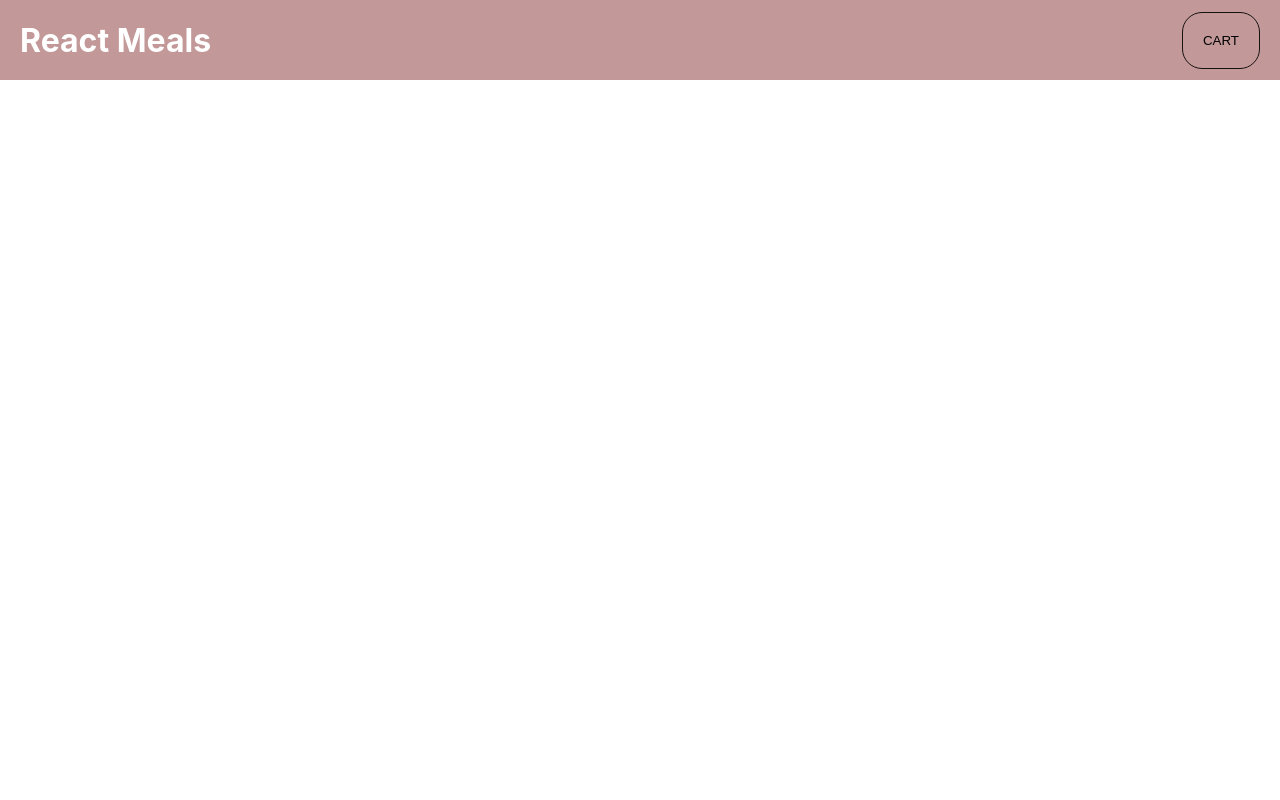
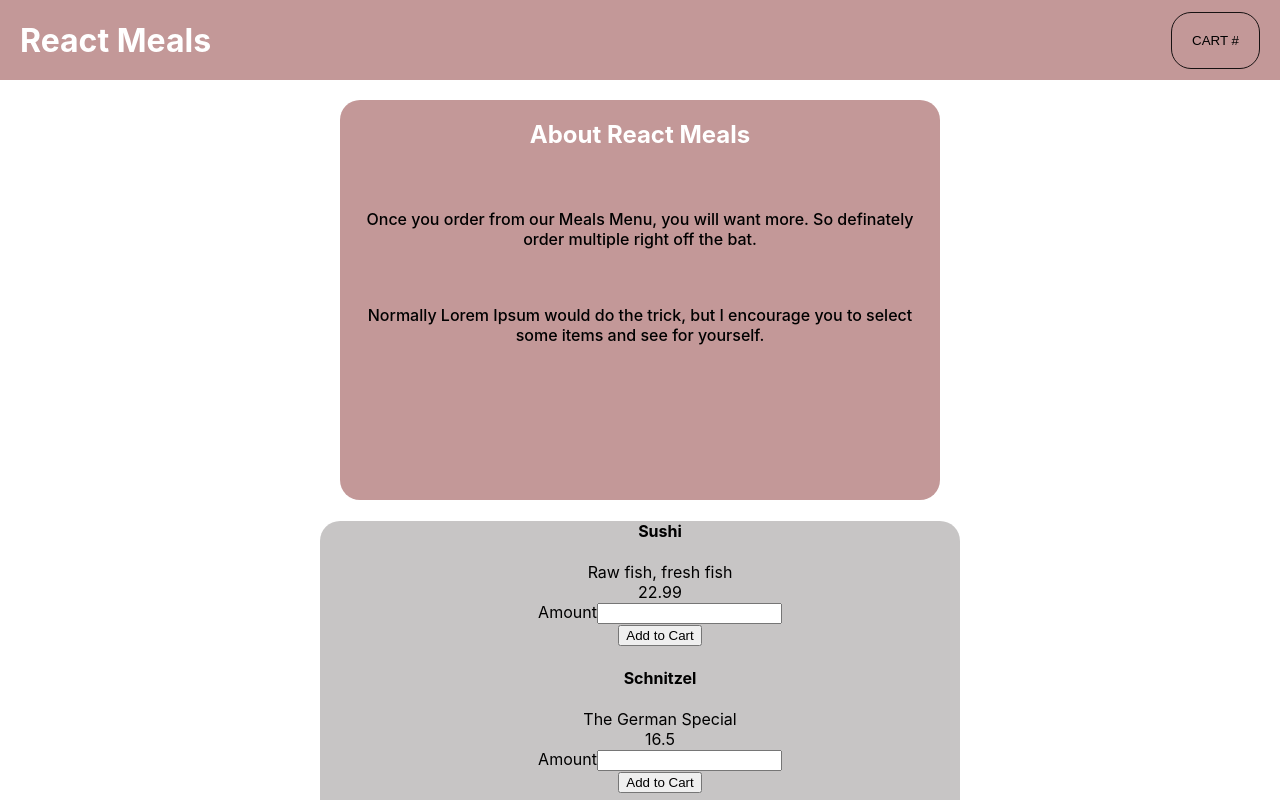
Before and after one commit to alltrust/React-Menu, a React (Create React App) app: page / in a window 1280 px wide. Shown: the top 800 px of the page. Built offline with nearby package versions, Linux system fonts and the light colour scheme.

Commit message:
updated context/provider

```diff
--- a/public/index.html
+++ b/public/index.html
@@ -27,6 +27,8 @@
   </head>
   <body>
     <noscript>You need to enable JavaScript to run this app.</noscript>
+    <div id="overlay"></div>
+    <div id="modal"></div>
     <div id="root"></div>
     <!--
       This HTML file is a template.
--- a/src/App.js
+++ b/src/App.js
@@ -1,34 +1,209 @@
-import styles from './App.module.css'
+import React, { useState, useContext } from "react";
+import ReactDOM from "react-dom";
+import styles from "./App.module.css";
+import SelectedMealItemsProvider from "./store/SelectedMealsProvider";
 
 function App() {
+  console.log("app");
   return (
     <div className={styles.App}>
-      <Header/>
+      <SelectedMealItemsProvider>
+        <Header />
+        <Main />
+      </SelectedMealItemsProvider>
     </div>
   );
 }
 
-const Header = ()=>{
-  return(
+const Header = () => {
+  const [showModal, setShowModal] = useState(false);
+
+  const showModalHandler = () => {
+    setShowModal(true);
+  };
+  const closeModalHandler = () => {
+    setShowModal(false);
+  };
+  console.log("header");
+  return (
     <div className={styles.mainHeader}>
-      <h1 >
-        React Meals
-      </h1>
-      <Button className={`${styles.button} ${styles.buttonLarge}`} type="button">CART</Button>
+      <h1>React Meals</h1>
+      <Button
+        className={`${styles.button} ${styles.buttonLarge}`}
+        type="button"
+        onClick={showModalHandler}
+      >
+        CART <span>#</span>
+      </Button>
+      {showModal && <ModalWithOverlay closeModal={closeModalHandler} />}
+    </div>
+  );
+};
 
+const ModalWithOverlay = ({ closeModal }) => {
+  const Overlay = () => {
+    return <div className={styles.overlay} onClick={closeModal}></div>;
+  };
+  const Modal = () => {
+    return (
+      <div className={styles.modal}>
+        <div>
+          <h3>price</h3>
+          <h3>name</h3>
+          <h3>amount</h3>
+        </div>
+        <Button onClick={closeModal}>CLOSE</Button>
+      </div>
+    );
+  };
+  return (
+    <React.Fragment>
+      {ReactDOM.createPortal(<Overlay />, document.getElementById("overlay"))}
+      {ReactDOM.createPortal(<Modal />, document.getElementById("modal"))}
+    </React.Fragment>
+  );
+};
+
+const Button = ({ type, children, className, onClick }) => {
+  return (
+    <>
+      <button type={type} className={className} onClick={onClick}>
+        {children}
+      </button>
+    </>
+  );
+};
+
+const Main = () => {
+  console.log("main");
+  return (
+    <div>
+      <div className={styles.content}>
+        <h2 className={styles.contentHeading}>About React Meals</h2>
+        <p>
+          Once you order from our Meals Menu, you will want more. So definately
+          order multiple right off the bat.
+        </p>
+        <p>
+          Normally Lorem Ipsum would do the trick, but I encourage you to select
+          some items and see for yourself.
+        </p>
+      </div>
+      <Menu />
     </div>
-  )
-}
+  );
+};
 
-const Button = ({type, children, className})=>{
-  return(
-    <>
-    <button type={type} className={className}>
-      {children}
-    </button>
-    </>
+const Menu = () => {
+  console.log("menu");
+  const DUMMY_DATA = [
+    {
+      id: 1,
+      food: "Sushi",
+      description: "Raw fish, fresh fish",
+      price: 22.99,
+    },
+    {
+      id: 2,
+      food: "Schnitzel",
+      description: "The German Special",
+      price: 16.5,
+    },
+    {
+      id: 3,
+      food: "Beef burger",
+      description: "100% beeeef",
+      price: 15.99,
+    },
+    {
+      id: 4,
+      food: "Nacatamale",
+      description: "Tamales, Nica style",
+      price: 18.99,
+    },
+  ];
+  const mealItems = DUMMY_DATA;
 
-  )
-}
+  return (
+    <div className={styles.menuMealItems}>
+      <ul>
+        {mealItems.map((meal) => {
+          return (
+            <div key={meal.id} meal={meal} className={styles.mealItem}>
+              <h4>{meal.food}</h4>
+              <div>{meal.description}</div>
+              <div>{meal.price}</div>
+              <FormInput meal={meal} />
+            </div>
+          );
+        })}
+      </ul>
+    </div>
+  );
+};
+
+//CONTEXT & CONTEXT PROVIDER
+
+//ENd of create component
+
+const FormInput = ({ meal }) => {
+  const [mealAmount, setMealAmount] = useState({});
+  // const mealAmountRef = React.createRef()
+
+  // const onSaveMeals=()=>{
+  //   mealsContext.addMeals({
+  //     id: meal.id,
+  //     name:meal.food,
+  //     price:meal.price,
+  //     amount:mealAmount
+  //   })
+  // }
+
+  const handleAmountInput = (event) => {
+    setMealAmount(event.target.value);
+  };
+
+  const onSubmitHandler = (event) => {
+    event.preventDefault();
+    const selectedMealItems = {
+      meal: meal,
+      mealAmount: mealAmount,
+    };
+    console.log(selectedMealItems);
+    // onSaveMeals(selectedMealItems);
+  };
+  return (
+    <form onSubmit={onSubmitHandler}>
+      <MealInputWithLabel
+        handleAmountInput={handleAmountInput}
+        value={mealAmount}
+        meal={meal}
+        // ref={mealAmountRef}
+      />
+      <Button type="submit" className={`${styles.button}${styles.buttonSmall}`}>
+        Add to Cart
+      </Button>
+    </form>
+  );
+};
+
+const MealInputWithLabel = ({ meal, mealAmount, handleAmountInput }) => {
+  console.log("meal item reached");
+
+  return (
+    <div>
+      <label htmlFor={meal.id}>Amount</label>
+      <input
+        // ref={ref}
+        onChange={handleAmountInput}
+        id={meal.id}
+        meal={meal}
+        min="1"
+        value={mealAmount}
+        type="number"
+      ></input>
+    </div>
+  );
+};
 
 export default App;
--- a/src/App.module.css
+++ b/src/App.module.css
@@ -26,6 +26,7 @@ body {
 .mainHeader>h1{
   margin-left:20px ;
 }
+
 .button{
   background: transparent;
   border: 1px solid #171212;
@@ -44,3 +45,53 @@ body {
   background-color: #171212;
   color: white;
 }
+
+/* FOR MAIN */
+
+.contentHeading{
+  color: white;
+  padding: 20px;
+
+}
+.content{
+  width: 600px;
+  height:400px;
+  background-color:rgba(134, 47, 47, 0.493);;
+  margin:auto;
+  border-radius: 20px;
+}
+.content>p{
+  padding:20px;
+  font-weight: 500;
+}
+
+/* FOR MENU */
+.menuMealItems{
+  background-color: rgba(139, 135, 135, 0.479);
+  height:100%;
+  width:640px;
+  margin:auto;
+  border-radius: 20px;
+}
+
+/* FOR MODAL */
+
+.overlay{
+  position:absolute ;
+  left: 0;
+  right: 0;
+  top: 0;
+  bottom: 0;
+  background-color: rgba(0,0,0,0.7);
+}
+.modal{
+  background-color: cadetblue;
+  position: absolute;
+  margin: auto;
+  left: 0;
+  right: 0;
+  top: 30%;
+  width: 400px;
+  height: 400px;
+
+}
--- /dev/null
+++ b/src/store/SelectedMealsProvider.js
@@ -0,0 +1,25 @@
+import React,{useReducer} from 'react';
+import SelectedMealItemsContext from './selectedMeals-context';
+
+
+
+const SelectedMealItemsProvider = ({ children }) => {
+
+
+  const addMealsHandler = (meals) => {};
+  const removeMealsHandler = (id) => {};
+
+  const selectedMealItemsContext = {
+    meals: [],
+    mealAmount: 0,
+    addMeals: addMealsHandler,
+    removeMeals: removeMealsHandler,
+  };
+
+  return (
+    <SelectedMealItemsContext.Provider value={selectedMealItemsContext}>
+      {children}
+    </SelectedMealItemsContext.Provider>
+  );
+};
+export default SelectedMealItemsProvider
--- /dev/null
+++ b/src/store/selectedMeals-context.js
@@ -0,0 +1,10 @@
+import React from 'react'
+
+const SelectedMealItemsContext = React.createContext({
+    meals: [],
+    mealAmount: 0,
+    addMeals: ()=>{},
+    removeMeals: ()=>{},
+  });
+
+  export default SelectedMealItemsContext
```
